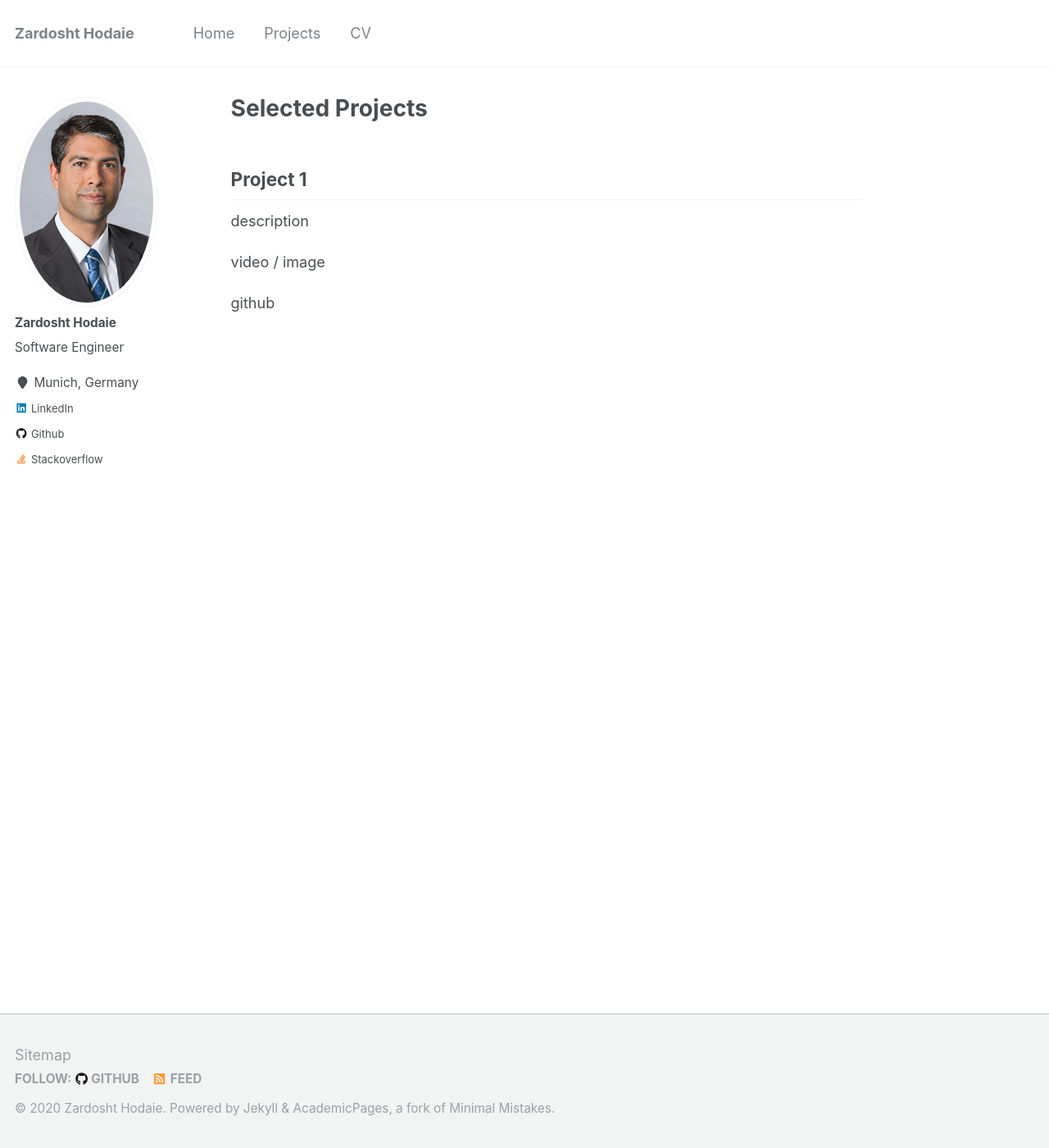
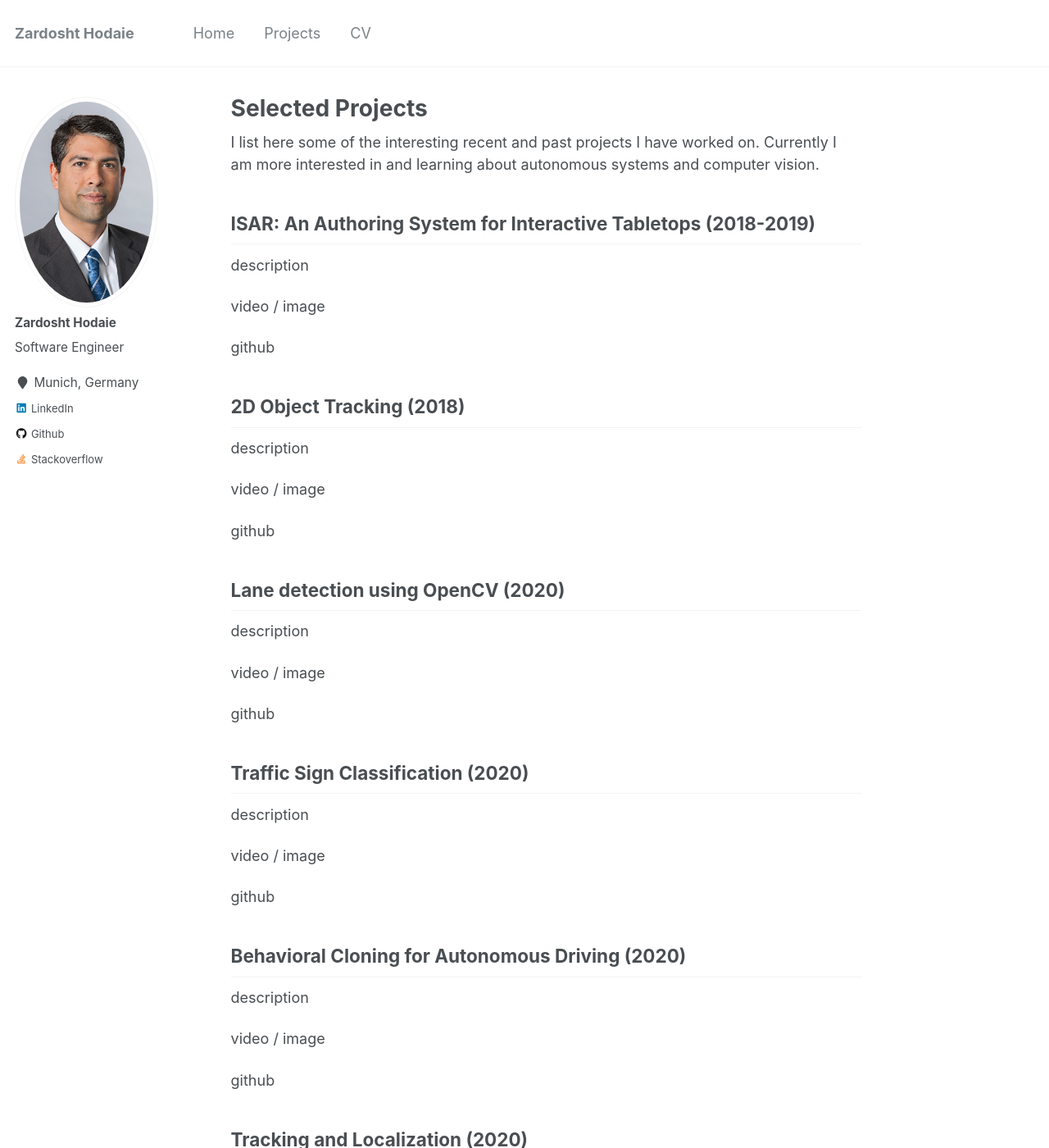
Before and after one commit to zardosht/zardosht.github.io, a Jekyll site: the page built from _pages/projects.md, in a window 1280 px wide and 1400 px high. Shown: the whole window at 82% size. Built offline with Jekyll 4.4.1, drawn with Linux system fonts in a browser that asks for light colours; nearby versions of some CDN libraries; some of the changed text lies outside the part shown.

Commit message:
working on projects

```diff
--- a/_pages/projects.md
+++ b/_pages/projects.md
@@ -4,12 +4,122 @@ title: "Selected Projects"
 author_profile: true
 ---
 
-<!-- Developing software is my passion. I have experience in C++, Objective-C, Python and MATLAB. Find below the latest software projects I have worked on lately.  -->
+I list here some of the interesting recent and past projects I have worked on. Currently I am more interested in and learning about autonomous systems and computer vision.
 
-## Project 1
+
+
+## ISAR: An Authoring System for Interactive Tabletops (2018-2019)
 description
 
 video / image
 
 
 github
+
+
+
+## 2D Object Tracking (2018)
+description
+
+video / image
+
+
+github
+
+
+
+
+## Lane detection using OpenCV (2020)
+description
+
+video / image
+
+
+github
+
+
+
+## Traffic Sign Classification (2020)
+description
+
+video / image
+
+
+github
+
+
+
+
+## Behavioral Cloning for Autonomous Driving (2020)
+description
+
+video / image
+
+
+github
+
+
+
+
+## Tracking and Localization (2020)
+description
+
+video / image
+
+
+github
+
+
+
+
+## Path Planning for Autonomous Driving (2020)
+description
+
+video / image
+
+
+github
+
+
+
+
+## ViewGuide (2018)
+description
+
+video / image
+
+
+
+## MindSight (2017)
+description
+
+video / image
+
+
+
+## iPaula (2016)
+description
+
+video / image
+
+
+
+
+## MagicTouch (2016)
+description
+
+video / image
+
+
+
+## BSB Navigator (2015)
+description
+
+video / image
+
+
+
+## Hack the Hotel (2015)
+description
+
+video / image
```
